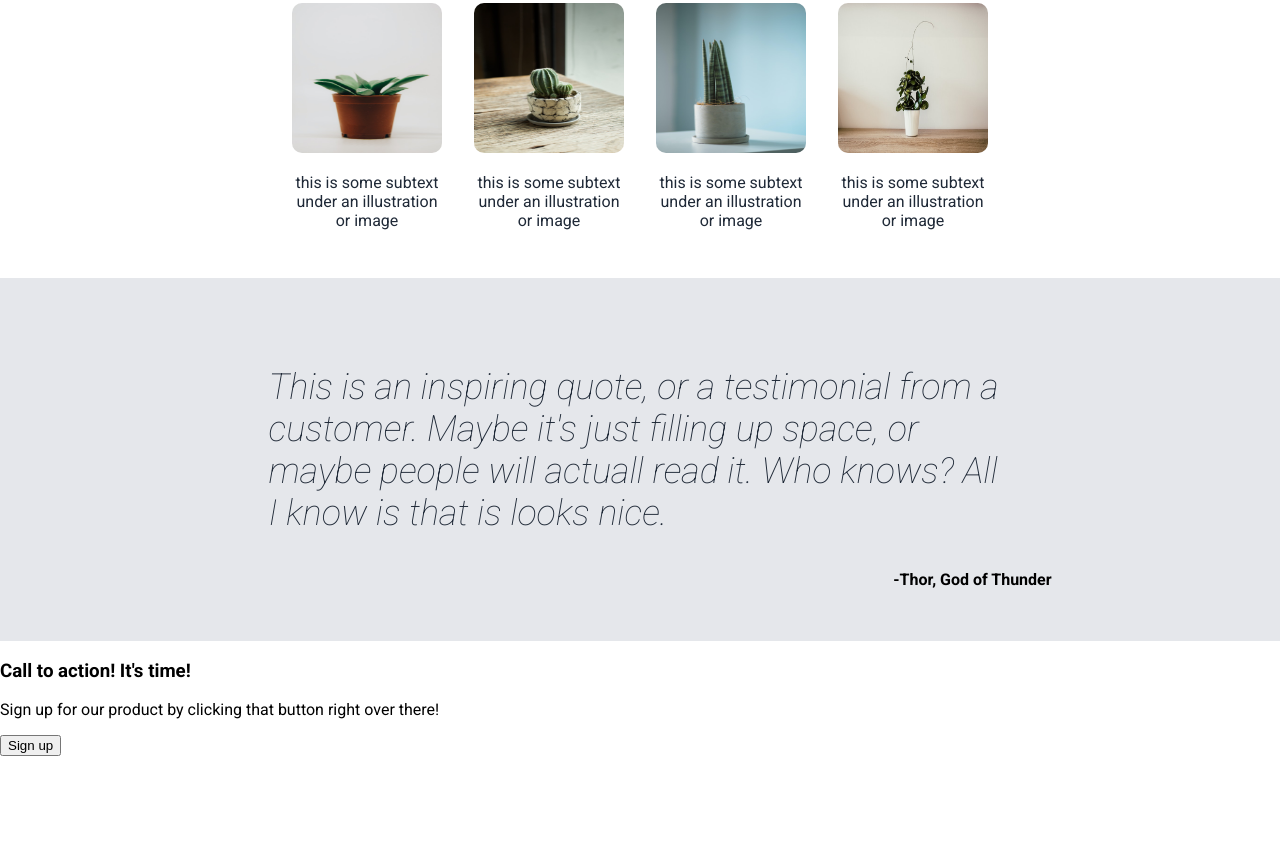
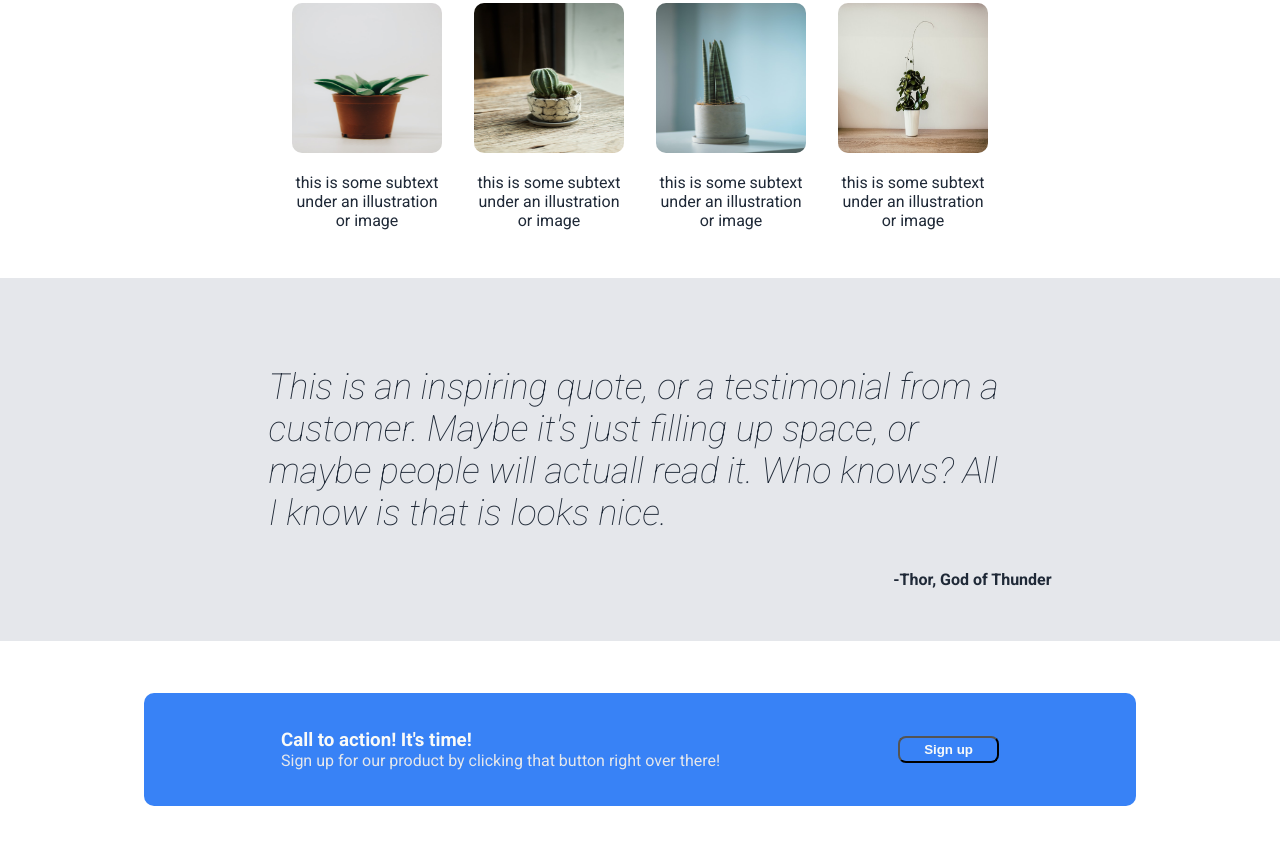
Before and after one commit to frogrin/landing-page, a plain HTML site: page index.html in a window 1280 px wide. Shown: the part 458-1302 px from the top of the page. Before the commit the page ends 1214 px from the top, so only its background shows below. Drawn offline with Linux system fonts and the light colour scheme.

Commit message:
Add style to the call section

```diff
--- a/style.css
+++ b/style.css
@@ -66,7 +66,7 @@ header a {
     margin: 12px 0;
 }
 
-.hero button {
+button {
     background-color: #3882F6;
     border-radius: 8px;
     color: #F9FAF8;
@@ -104,9 +104,9 @@ header a {
 figure {
     max-width: 70%;
     margin: 0 auto;
+    color: #1F2937;
 }
 .three blockquote {
-    color: #1F2937;
     font-size: 36px;
     font-weight: 100;
     font-style: italic;
@@ -116,3 +116,25 @@ figure {
     text-align: right;
     font-weight: 700;
 }
+
+/* Call to action */
+.four {
+    max-width: 70%;
+    margin: 52px auto;
+    background-color: #3882F6;
+    border-radius: 10px;
+    display: flex;
+    justify-content: space-around;
+    align-items: center;
+    padding: 36px 48px;
+}
+
+.four h3 {
+    color:#F9FAF8;
+    margin: 0;
+}
+
+.four p {
+    color:#E5E7EB;
+    margin: 0;
+}
```
